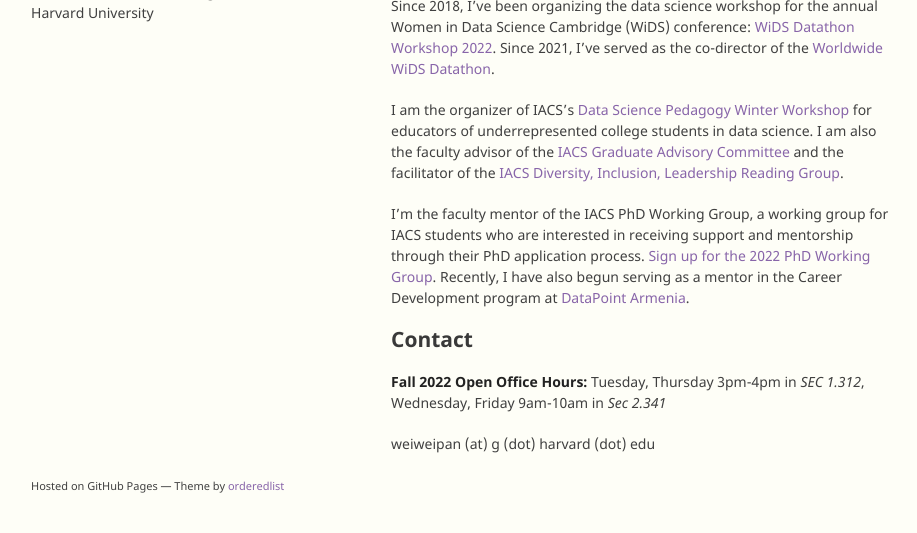
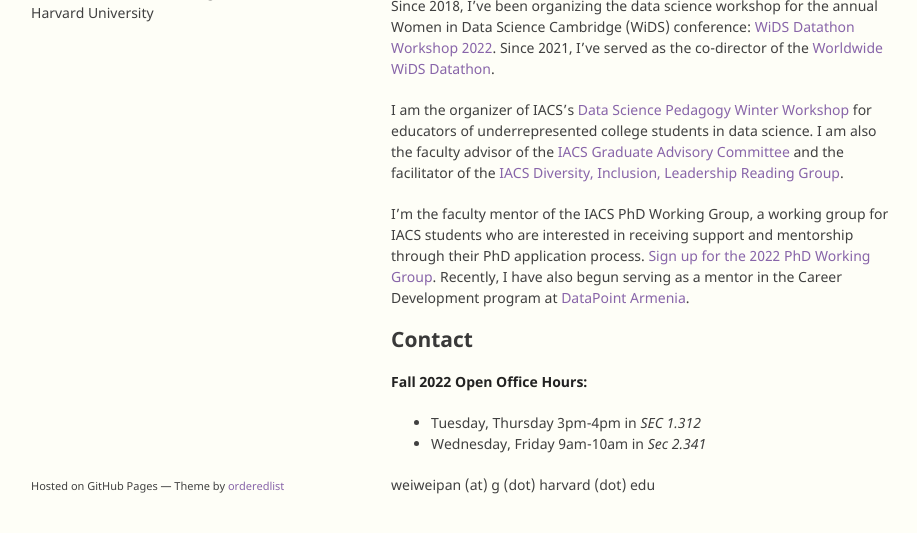
Before and after one commit to onefishy/old_webpage, a Jekyll site: the page built from index.md, in a window 1280 px wide and 900 px high, scrolled down 1121 px, cut to the strip 335-868 px from the top of the window. Shown: the whole strip, without its empty margins (179-1096 px from the left). Built offline with Jekyll 4.4.1, drawn with Linux system fonts in a browser that asks for light colours; our own code applies the rules of GitHub Pages for plain Markdown files.

```diff
--- a/index.md
+++ b/index.md
@@ -37,6 +37,8 @@ I'm the faculty mentor of the IACS PhD Working Group, a working group for IACS s
 
 ## Contact
 
-**Fall 2022 Open Office Hours:** Tuesday, Thursday 3pm-4pm in *SEC 1.312*, Wednesday, Friday 9am-10am in *Sec 2.341*
+**Fall 2022 Open Office Hours:**
+ - Tuesday, Thursday 3pm-4pm in *SEC 1.312*
+ - Wednesday, Friday 9am-10am in *Sec 2.341*
 
 weiweipan (at) g (dot) harvard (dot) edu
```
